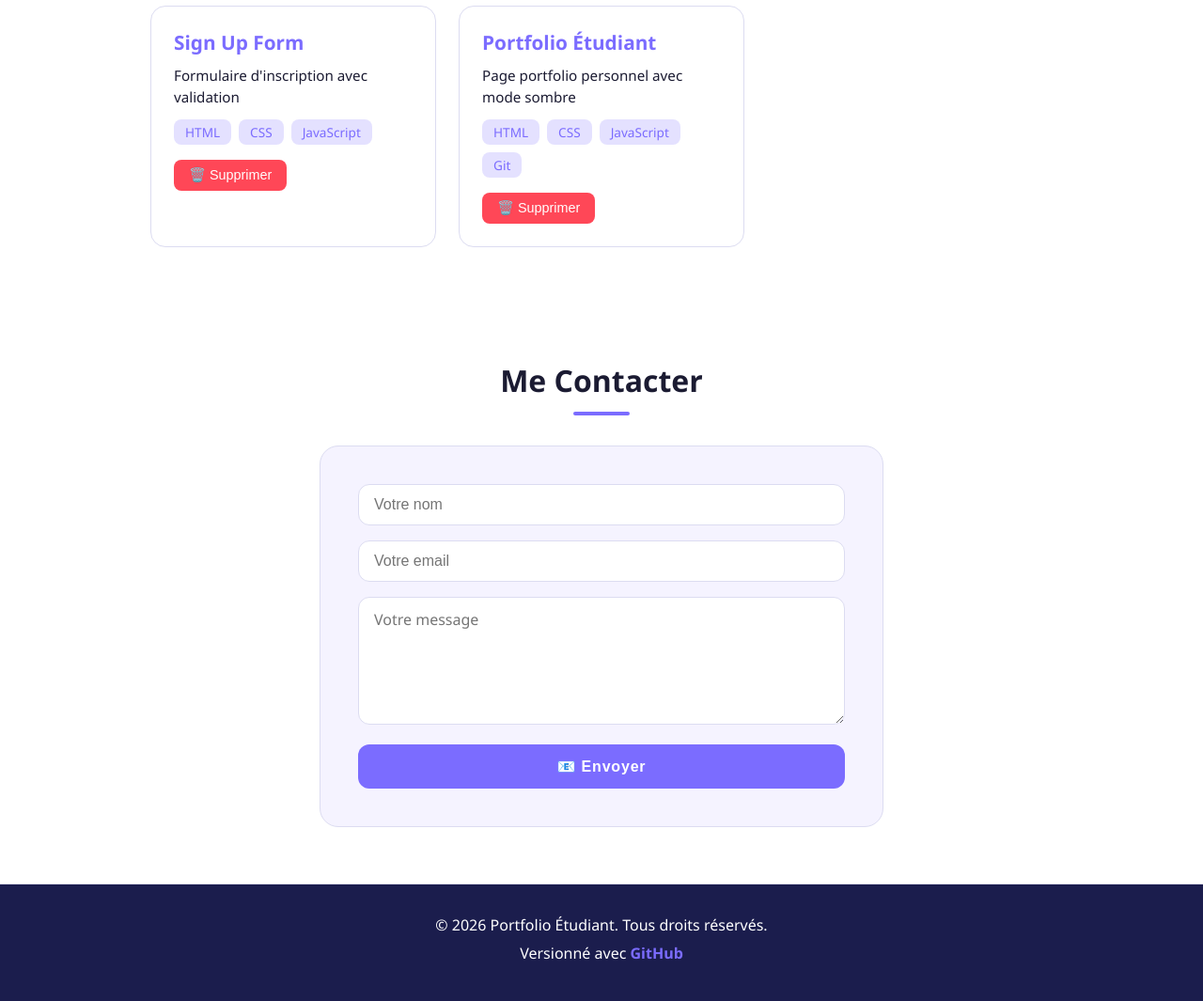
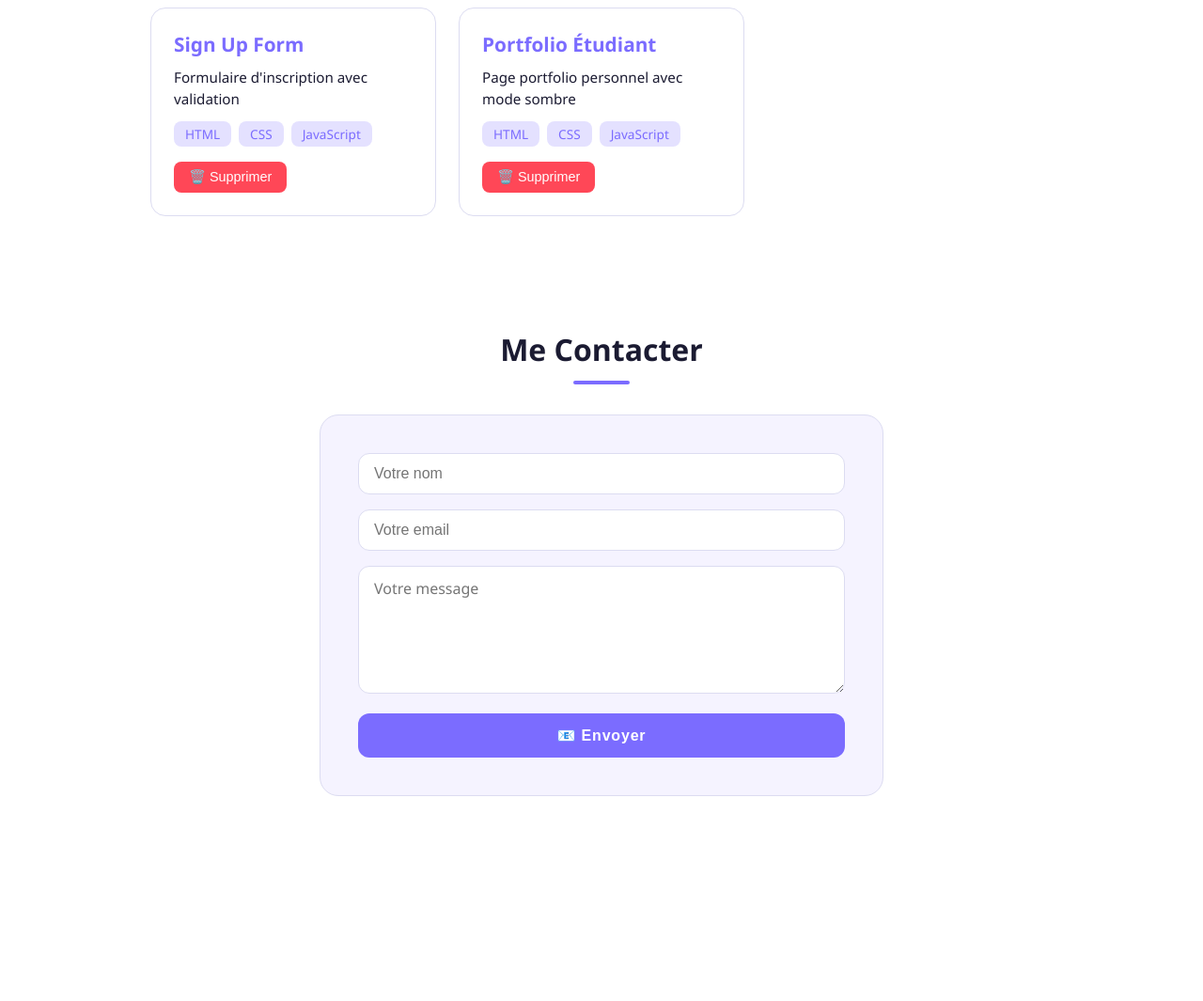
Before and after one commit to Hamza-Dadi/Portofolio, a plain HTML site: page index.html in a window 1280 px wide. Shown: the part 1320-2385 px from the top of the page at 94% size. After the commit the page ends 2227 px from the top, so only its background shows below. Drawn offline with Linux system fonts and the light colour scheme.

Commit message:
Initial commit: Portfolio Étudiant

```diff
--- a/index.html
+++ b/index.html
@@ -7,15 +7,13 @@
   <title>Mon Portfolio Étudiant</title>
 </head>
 <body>
-  <!-- Navigation -->
   <nav class="navbar">
     <div class="nav-container">
-      <h2 class="logo">Portfolio Dev</h2>
+      <h class="logo">Portfolio <h>
       <button id="darkModeBtn" class="dark-mode-btn">🌙 Mode Sombre</button>
     </div>
   </nav>
 
-  <!-- Header -->
   <header class="header">
     <div class="header-content">
       <h1>Bienvenue sur mon Portfolio</h1>
@@ -30,7 +28,7 @@
       <h2>À Propos de Moi</h2>
       <div class="profile-card">
         <div class="profile-info">
-          <h3>Hamza D.</h3>
+          <h3>Hamza Dadi</h3>
           <p class="role">Développeur Web Junior | Étudiant ESISA</p>
           <div class="skills">
             <span class="skill-tag">HTML/CSS</span>
@@ -44,7 +42,6 @@
     </div>
   </section>
 
-  <!-- Section Projets -->
   <section class="projects-section">
     <div class="container">
       <h2>Mes Projets</h2>
@@ -65,13 +62,10 @@
         </form>
       </div>
 
-      <div id="projectsList" class="projects-grid">
-        <!-- Projets dynamiques seront ajoutés ici -->
-      </div>
+      <div id="projectsList" class="projects-grid"></div>
     </div>
   </section>
 
-  <!-- Section Contact -->
   <section class="contact-section">
     <div class="container">
       <h2>Me Contacter</h2>
@@ -92,12 +86,6 @@
     </div>
   </section>
 
-  <!-- Footer -->
-  <footer class="footer">
-    <p>&copy; 2026 Portfolio Étudiant. Tous droits réservés.</p>
-    <p>Versionné avec <a href="https://github.com" target="_blank">GitHub</a></p>
-  </footer>
-
   <script src="index.js"></script>
 </body>
 </html>
--- a/index.js
+++ b/index.js
@@ -1,15 +1,12 @@
-// === Mode Sombre ===
 const darkModeBtn = document.getElementById("darkModeBtn");
 const htmlElement = document.documentElement;
 
-// Charger le mode sombre depuis localStorage
 const isDarkMode = localStorage.getItem("darkMode") === "true";
 if (isDarkMode) {
   document.body.classList.add("dark-mode");
   darkModeBtn.textContent = "☀️ Mode Clair";
 }
 
-// Toggle mode sombre
 darkModeBtn.addEventListener("click", function() {
   document.body.classList.toggle("dark-mode");
   const isNowDarkMode = document.body.classList.contains("dark-mode");
@@ -17,14 +14,12 @@ darkModeBtn.addEventListener("click", function() {
   darkModeBtn.textContent = isNowDarkMode ? "☀️ Mode Clair" : "🌙 Mode Sombre";
 });
 
-// === Gestion des Projets ===
 const projectForm = document.getElementById("projectForm");
 const projectName = document.getElementById("projectName");
 const projectDesc = document.getElementById("projectDesc");
 const projectTech = document.getElementById("projectTech");
 const projectsList = document.getElementById("projectsList");
 
-// Charger les projets depuis localStorage
 let projects = JSON.parse(localStorage.getItem("projects")) || [
   {
     id: 1,
@@ -36,11 +31,10 @@ let projects = JSON.parse(localStorage.getItem("projects")) || [
     id: 2,
     name: "Portfolio Étudiant",
     description: "Page portfolio personnel avec mode sombre",
-    technologies: "HTML, CSS, JavaScript, Git"
+    technologies: "HTML, CSS, JavaScript"
   }
 ];
 
-// Afficher les projets
 function displayProjects() {
   projectsList.innerHTML = "";
 
@@ -64,7 +58,6 @@ function displayProjects() {
   });
 }
 
-// Ajouter un projet
 projectForm.addEventListener("submit", function(e) {
   e.preventDefault();
 
@@ -87,15 +80,12 @@ projectForm.addEventListener("submit", function(e) {
   projects.push(newProject);
   localStorage.setItem("projects", JSON.stringify(projects));
 
-  // Réinitialiser le formulaire
   projectForm.reset();
   displayProjects();
 
-  // Animation de feedback
   showNotification("✅ Projet ajouté avec succès!");
 });
 
-// Supprimer un projet
 function deleteProject(id) {
   if (confirm("Êtes-vous sûr de vouloir supprimer ce projet?")) {
     projects = projects.filter(p => p.id !== id);
@@ -105,7 +95,6 @@ function deleteProject(id) {
   }
 }
 
-// === Gestion du Formulaire Contact ===
 const contactForm = document.getElementById("contactForm");
 const contactName = document.getElementById("contactName");
 const contactEmail = document.getElementById("contactEmail");
@@ -123,14 +112,12 @@ contactForm.addEventListener("submit", function(e) {
     return;
   }
 
-  // Validation simple email
   const emailRegex = /^[^\s@]+@[^\s@]+\.[^\s@]+$/;
   if (!emailRegex.test(email)) {
     alert("Veuillez entrer un email valide");
     return;
   }
 
-  // Sauvegarder le message dans localStorage
   let messages = JSON.parse(localStorage.getItem("messages")) || [];
   messages.push({
     id: Date.now(),
@@ -141,14 +128,12 @@ contactForm.addEventListener("submit", function(e) {
   });
   localStorage.setItem("messages", JSON.stringify(messages));
 
-  // Réinitialiser
   contactForm.reset();
   showNotification("📧 Message envoyé avec succès!");
 
   console.log("Messages reçus:", messages);
 });
 
-// === Notification ===
 function showNotification(message) {
   const notification = document.createElement("div");
   notification.style.cssText = `
@@ -172,7 +157,6 @@ function showNotification(message) {
   }, 3000);
 }
 
-// Ajouter une animation CSS pour les notifications
 const style = document.createElement("style");
 style.textContent = `
   @keyframes slideInRight {
@@ -199,10 +183,8 @@ style.textContent = `
 `;
 document.head.appendChild(style);
 
-// === Initialisation ===
 displayProjects();
 
-// === Afficher les messages dans la console ===
 console.log("🎓 Portfolio Étudiant chargé!");
 console.log("💾 Projets sauvegardés:", projects);
 console.log("📧 Messages de contact:", localStorage.getItem("messages"));
```
